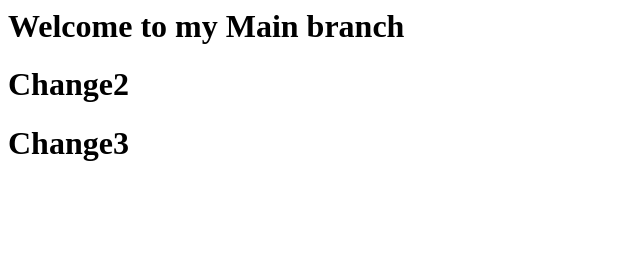
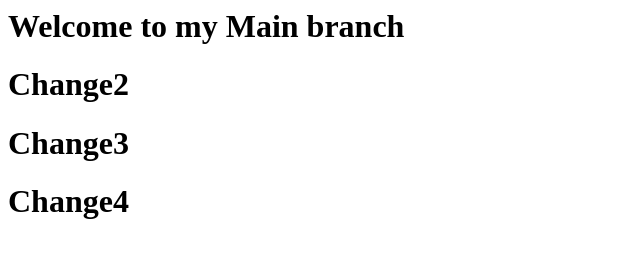
Before and after one commit to devbhoite/main_branch, a plain HTML site: page index.html in a window 1280 px wide. Shown: the whole page, without its empty margins (0-640 px from the left). Drawn offline with Linux system fonts and the light colour scheme.

Commit message:
Update index.html

```diff
--- a/index.html
+++ b/index.html
@@ -1,3 +1,4 @@
 <h1>Welcome to my Main branch</h1>
 <h1>Change2</h1>
 <h1>Change3</h1>
+<h1>Change4</h1>
```
